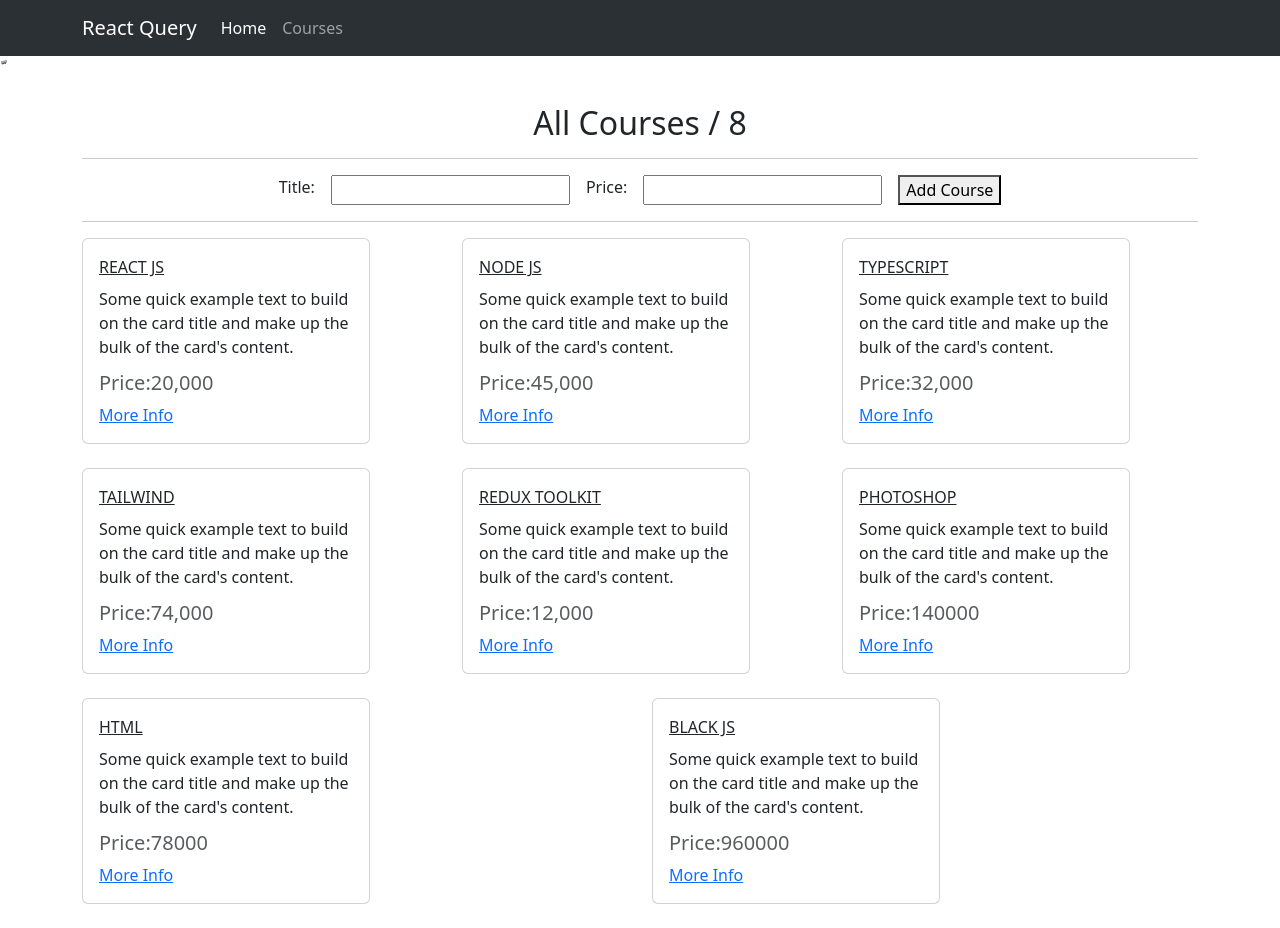
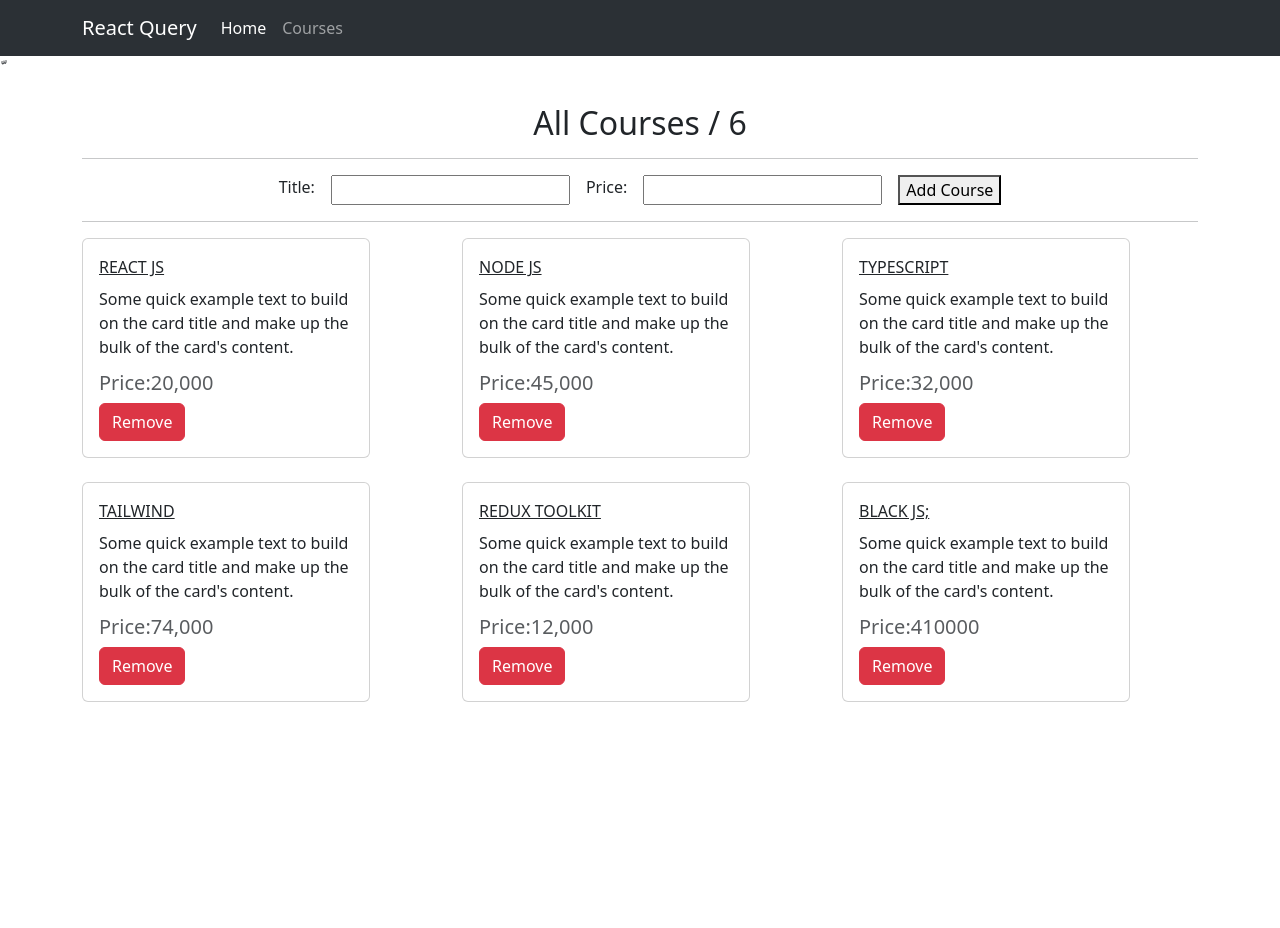
Before and after one commit to sinaderik/React-Query, a React (Vite) app: page /courses in a window 1280 px wide. After the commit the page ends 800 px from the top, so only its background shows below. Built offline with nearby package versions, Linux system fonts and the light colour scheme; data requests are answered from the project's data file.

Commit message:
feat: delete request added to the app

```diff
--- a/src/components/Course.jsx
+++ b/src/components/Course.jsx
@@ -1,16 +1,37 @@
 import React from 'react'
+import { useMutation, useQueryClient } from 'react-query'
 import { Link } from 'react-router-dom'
 
+
+
 const Course = ({ id, title, price }) => {
+    const queryClient = useQueryClient();
+
+    const { mutate: removeCourse } = useMutation((id) => (
+        fetch(`http://localhost:4000/courses/${id}`, {
+            method: "DELETE",
+        })
+    ), {
+        onSuccess: (response, id) => {
+            const courses = queryClient.getQueryData(['AllCourses'])
+            const newCourses = courses.filter((course) => course.id !== id)
+            queryClient.setQueryData(['AllCourses'], newCourses)
+        }
+    })
+
+    function removeCourseHandler(event) {
+        event.preventDefault()
+        removeCourse(id);
+    }
     return (
         <div className='col'>
             <div className="card mb-4" style={{ width: "18rem" }}>
                 <div className="card-body">
                     <Link to={`/courses/${id}`} className="card-title mb-3">{title}</Link>
 
-                    <p className="card-text" style={{marginTop:'0.5rem'}}>Some quick example text to build on the card title and make up the bulk of the card's content.</p>
+                    <p className="card-text" style={{ marginTop: '0.5rem' }}>Some quick example text to build on the card title and make up the bulk of the card's content.</p>
                     <h5 className="card-subtitle mb-2 text-body-secondary">Price:{price}</h5>
-                    <Link to={`/courses/${id}`} className="card-link">More Info</Link>
+                    <a onClick={(event) => removeCourseHandler(event)} className="btn btn-danger">Remove</a>
                 </div>
             </div>
         </div>
--- a/src/db.json
+++ b/src/db.json
@@ -26,19 +26,9 @@
       "price": 12000
     },
     {
-      "id": "b641",
-      "title": "photoshop",
-      "price": "140000"
-    },
-    {
-      "id": "4751",
-      "title": "Html",
-      "price": "78000"
-    },
-    {
-      "id": "c91e",
-      "title": "black js",
-      "price": "960000"
+      "id": "f66a",
+      "title": "black js;",
+      "price": "410000"
     }
   ],
   "articles": [
```
